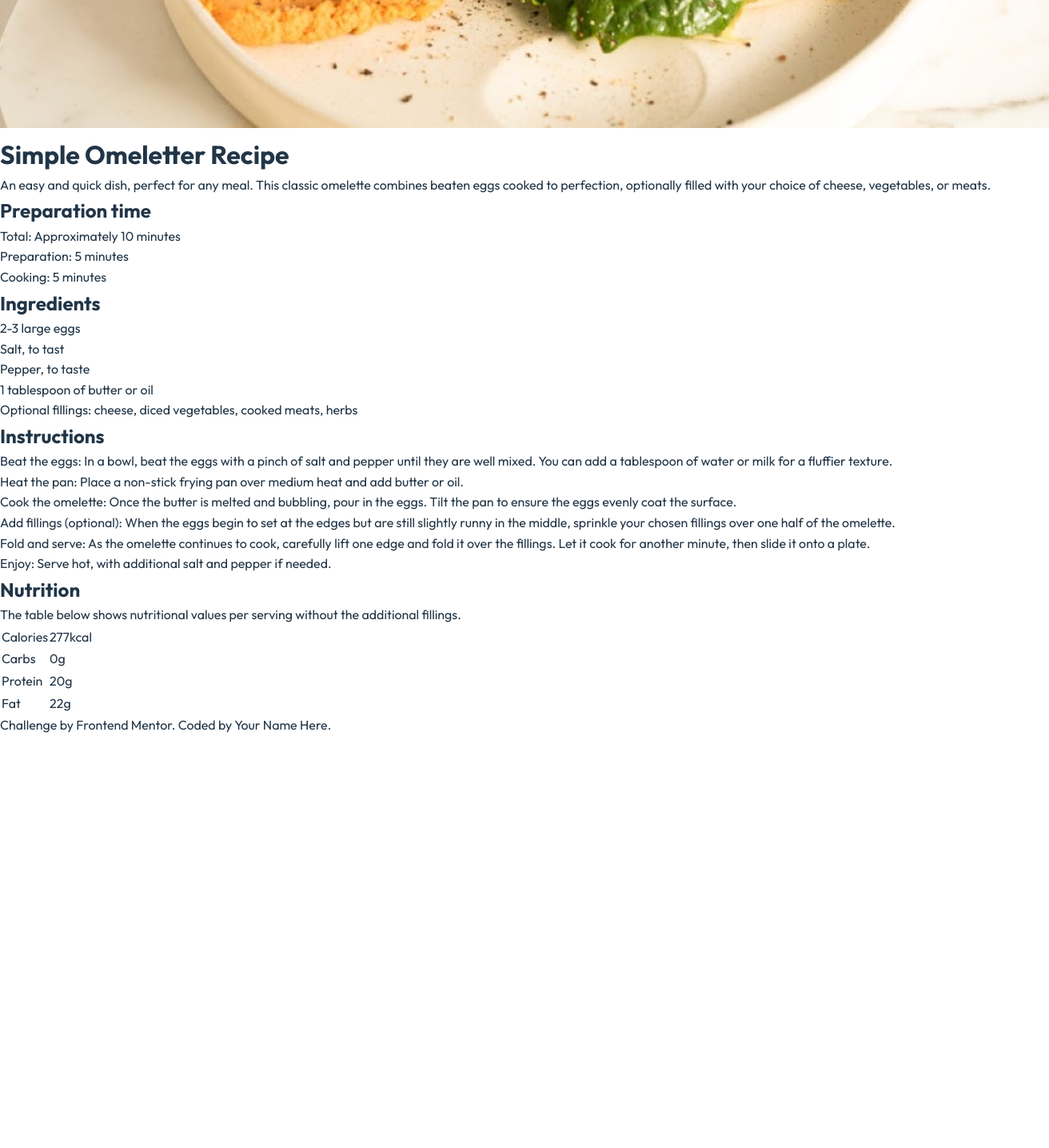
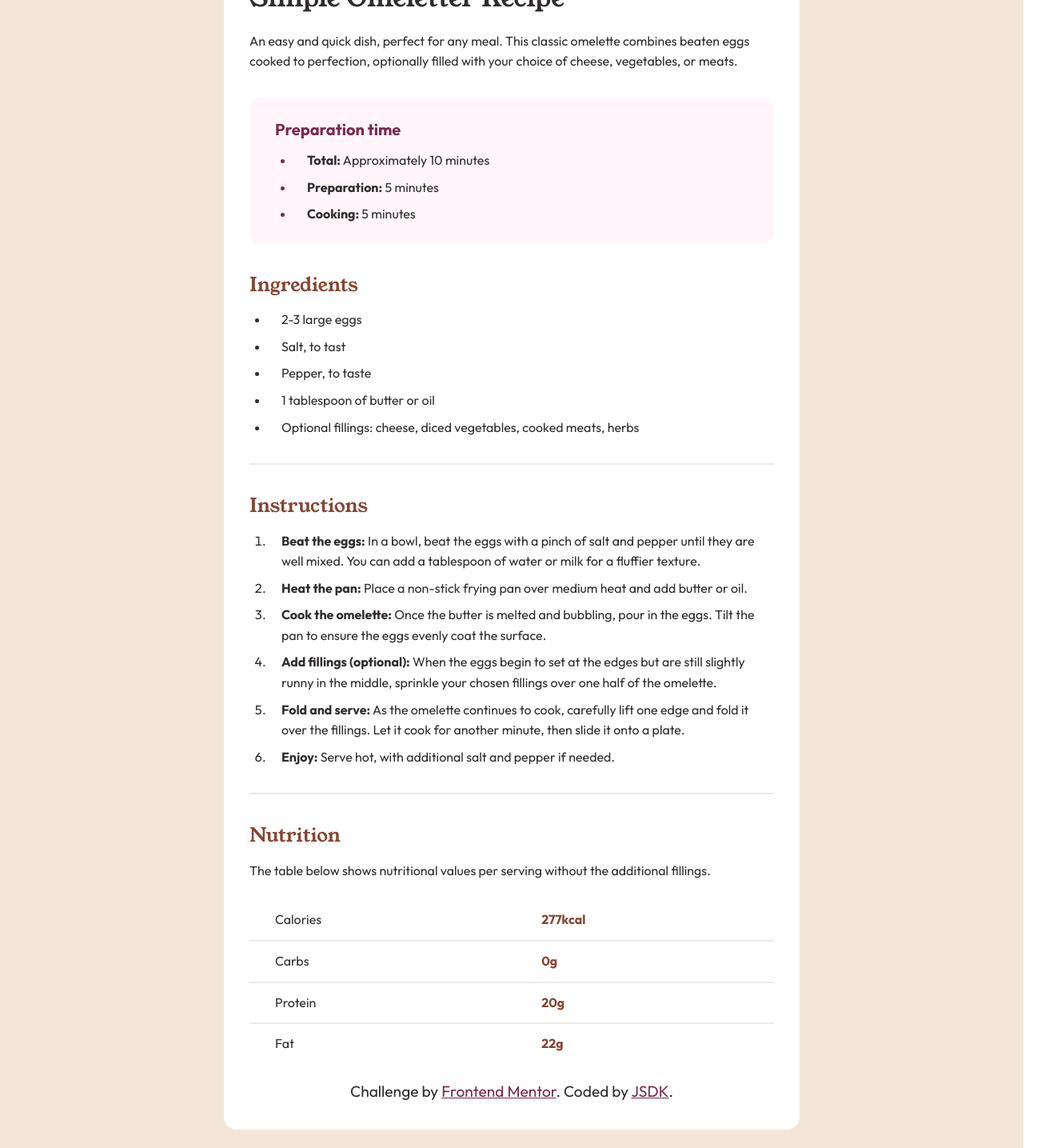
Before and after one commit to Bewjsdk/Bewjsdk.github.io, a React (Vite) app in the folder Projects/recipe-page-main/: page / in a window 1280 px wide. Shown: the part 440-1875 px from the top of the page at 80% size, 1312 px wide, since content can reach past the window. Before the commit the page ends 1360 px from the top, so only its background shows below. Built offline with nearby package versions, Linux system fonts and the light colour scheme.

Commit message:
Recipe Page V.1.0.0

```diff
--- a/Projects/recipe-page-main/package.json
+++ b/Projects/recipe-page-main/package.json
@@ -22,6 +22,7 @@
     "eslint-plugin-react": "^7.34.0",
     "eslint-plugin-react-hooks": "^4.6.0",
     "eslint-plugin-react-refresh": "^0.4.5",
+    "sass": "^1.72.0",
     "vite": "^5.1.6"
   }
 }
--- a/Projects/recipe-page-main/src/App.jsx
+++ b/Projects/recipe-page-main/src/App.jsx
@@ -2,6 +2,8 @@ import Footer from './components/Footer';
 import Header from './components/Header';
 import Section from './components/Section';
 import { recipeData } from './data';
+
+import './App.scss';
 
 function App() {
   const [preparationTime, ...otherRecipeData] = recipeData;
--- a/Projects/recipe-page-main/src/App.scss
+++ b/Projects/recipe-page-main/src/App.scss
@@ -0,0 +1,83 @@
+@use './styles/assets' as *;
+@forward './styles/assets';
+
+@import './styles/components/header';
+@import './styles/components/section';
+@import './styles/components/table';
+
+/* Default Styles */
+#root {
+  background: $eggShell;
+  min-height: 100vh;
+  padding-block: 3.5em;
+}
+
+ol, ul {
+  padding-inline-start: 1.5em;
+
+  li {
+    list-style-position: outside;
+    padding-inline-start: 1em;
+    margin-block-start: 0.5em;
+  }
+}
+
+h2 {
+  color: $pri_nutmeg;
+}
+
+/* Main Content */
+.recipe-main {
+  background: $white;
+  color: $darkCharcoal;
+  max-width: 45rem;
+  margin: 0 auto;
+  padding: 2em;
+  border-radius: 1em;
+}
+
+/* Footer Content */
+.footer-container {
+  text-align: center;
+  margin-block-start: 1em;
+  font-size: 1.2rem;
+
+  a {
+    color: $pri_darkRaspberry;
+
+    &:hover {
+      color: $darkCharcoal;
+    }
+  }
+}
+
+/* For Mobile 375px */
+@media screen and (max-width: $forMobile) {
+  #root {
+    padding: 0;
+  }
+
+  .recipe-main {
+    padding-block-start: 0;
+    padding-inline: 0;
+  }
+
+  section, footer {
+    padding-inline: 2em;
+  }
+
+  .recipe-header {
+
+    > img {
+      border-radius: 0;
+    }
+
+    &-top {
+      padding-inline: 2em;
+    }
+
+    &-bottom {
+      margin-inline: 2em;
+    }
+  }
+}
--- a/Projects/recipe-page-main/src/components/Footer.jsx
+++ b/Projects/recipe-page-main/src/components/Footer.jsx
@@ -1,6 +1,9 @@
 function Footer() {
   return (
-    <div>Challenge by Frontend Mentor. Coded by Your Name Here.</div>
+    <footer className="footer-container">
+      Challenge by <a href="https://www.frontendmentor.io/home">Frontend Mentor</a>.
+      Coded by <a href="#">JSDK</a>.
+    </footer>
   )
 }
 
--- a/Projects/recipe-page-main/src/components/Header.jsx
+++ b/Projects/recipe-page-main/src/components/Header.jsx
@@ -8,9 +8,10 @@ function Header({ data }) {
     // Recipe Header
     <header className='recipe-header'>
 
+      <img src={foodPic} alt='Omelette Picture' />
+
       {/* Top Header (Image and some content) */}
       <div className="recipe-header-top">
-        <img src={foodPic} alt='Omelette Picture' />
         <h1>Simple Omeletter Recipe</h1>
         <p>
           An easy and quick dish, perfect for any meal.
@@ -21,7 +22,7 @@ function Header({ data }) {
 
       {/* Bottom Header (Preparation time) */}
       <div className='recipe-header-bottom'>
-        <h2>{topic}</h2>
+        <h3>{topic}</h3>
         <ul className='prepare-lists'>
           <Lists lists={lists} />
         </ul>
--- a/Projects/recipe-page-main/src/components/Lists.jsx
+++ b/Projects/recipe-page-main/src/components/Lists.jsx
@@ -2,6 +2,17 @@
 function Lists({lists}) {
 
   const listElements = lists.map((list,index) => {
+
+    if(list.includes(":")) {
+      // Find Strong text
+      const strongText = list.slice(0, list.indexOf(":") + 1);
+      const newList = list.slice(list.indexOf(":") + 1);
+
+      return (
+        <li key={index}><strong>{strongText}</strong>{newList}</li>
+      )
+    }
+
     return <li key={index}>{list}</li>
   });
 
--- a/Projects/recipe-page-main/src/components/Section.jsx
+++ b/Projects/recipe-page-main/src/components/Section.jsx
@@ -19,6 +19,7 @@ function Section({data}) {
     <section className={`section-${topic.toLowerCase()}`}>
       <h2>{topic}</h2>
       {listElements}
+      <hr />
     </section>
   )
 }
--- a/Projects/recipe-page-main/src/index.css
+++ b/Projects/recipe-page-main/src/index.css
@@ -1,12 +1,12 @@
 @font-face {
   font-family: YoungSerif;
   font-weight: 400;
-  src: url('/public/fonts/young-serif/YoungSerif-Regular.ttf');
+  src: url('/fonts/young-serif/YoungSerif-Regular.ttf');
 }
 
 @font-face {
   font-family: Outfit;
-  src: url('/public/fonts/outfit/Outfit-VariableFont_wght.ttf');
+  src: url('/fonts/outfit/Outfit-VariableFont_wght.ttf');
 }
 
 *, *::before, *::after {
@@ -36,6 +36,18 @@ body {
   min-height: 100vh;
 }
 
+h1, h2 {
+  font-family: YoungSerif, sans-serif;
+}
+
+img {
+  max-width: 100%;
+}
+
+hr {
+  margin-block: 2em;
+  border: 1px solid #ece9e9;
+}
 
 /* button:focus,
 button:focus-visible {
--- a/Projects/recipe-page-main/src/styles/_assets.scss
+++ b/Projects/recipe-page-main/src/styles/_assets.scss
@@ -10,6 +10,6 @@ $pri_darkRaspberry: hsl(332, 51%, 32%);
 $white: hsl(0, 0%, 100%);
 $roseWhite: hsl(330, 100%, 98%);
 $eggShell: hsl(30, 54%, 90%);
-$lightGrey: hsl(30, 18%, 87%);
+$lightGrey: hsl(40, 7%, 92%);
 $wengeBrown: hsl(30, 10%, 34%);
 $darkCharcoal: hsl(24, 5%, 18%);
--- /dev/null
+++ b/Projects/recipe-page-main/src/styles/components/_header.scss
@@ -0,0 +1,36 @@
+@use '../assets' as *;
+
+/* Header Section */
+.recipe-header {
+
+  > img {
+    border-radius: 1em;
+  }
+
+  /* Top Header */
+  &-top {
+    > h1 {
+      margin-block: 0.5em;
+    }
+  }
+
+  /* Bottom Header */
+  &-bottom {
+    background: $roseWhite;
+    margin-block: 2em;
+    padding-block: 1.5em;
+    padding-inline: 2em;
+    border-radius: 1em;
+
+    > h3 {
+      font-family: inherit;
+      font-size: 1.25rem;
+      color: $pri_darkRaspberry;
+      margin-block-end: 0.5em;
+    }
+
+    & li::marker {
+      color: $pri_darkRaspberry;
+    }
+  }
+}
--- /dev/null
+++ b/Projects/recipe-page-main/src/styles/components/_section.scss
@@ -0,0 +1,18 @@
+section {
+  h2 {
+    margin-block-end: 0.5em;
+  }
+
+  &.section-ingredients {
+    strong {
+      font-weight: 400;
+    }
+  }
+
+  &.section-nutrition {
+
+    hr {
+      display: none;
+    }
+  }
+}
--- /dev/null
+++ b/Projects/recipe-page-main/src/styles/components/_table.scss
@@ -0,0 +1,21 @@
+@use '../assets' as *;
+
+table {
+  width: 100%;
+  margin-block-start: 1.5em;
+  border-spacing: 0;
+
+  tr:not(tr:last-child) > td {
+    border-bottom: 2px solid $lightGrey;
+  }
+
+  td {
+    padding-block: 0.75em;
+    padding-inline-start: 2em;
+
+    &:last-child {
+      color: $pri_nutmeg;
+      font-weight: 700;
+    }
+  }
+}
```
Also changed, not shown: 1 other file (tests, documents, lock files or other folders).
